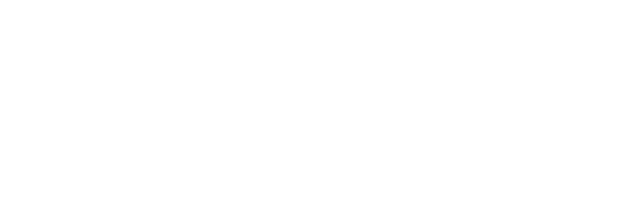
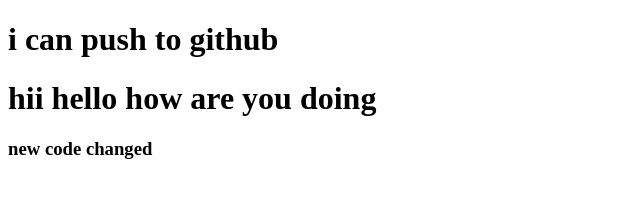
Before and after one commit to ALIM-IMRAN/my-second-repo, a plain HTML site: page index.html in a window 1280 px wide. Shown: the whole page, without its empty margins (0-640 px from the left). Drawn offline with Linux system fonts and the light colour scheme.

Commit message:
added changes

```diff
--- a/index.html
+++ b/index.html
@@ -7,6 +7,9 @@
     <title>This is second repo</title>
 </head>
 <body>
+    <h1>i can push to github</h1>
+    <h1>hii hello how are you doing</h1>
+    <h3>new code changed</h3>
 
 </body>
 </html>
```
